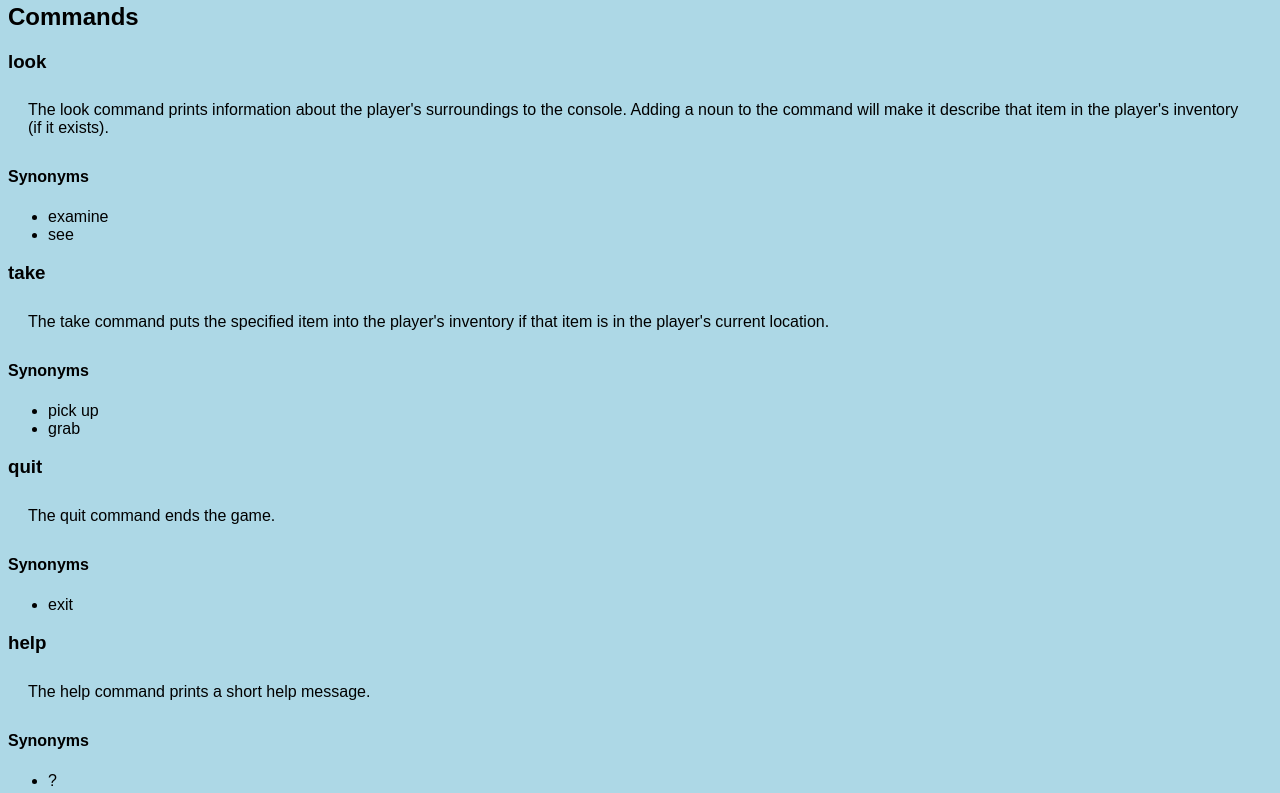
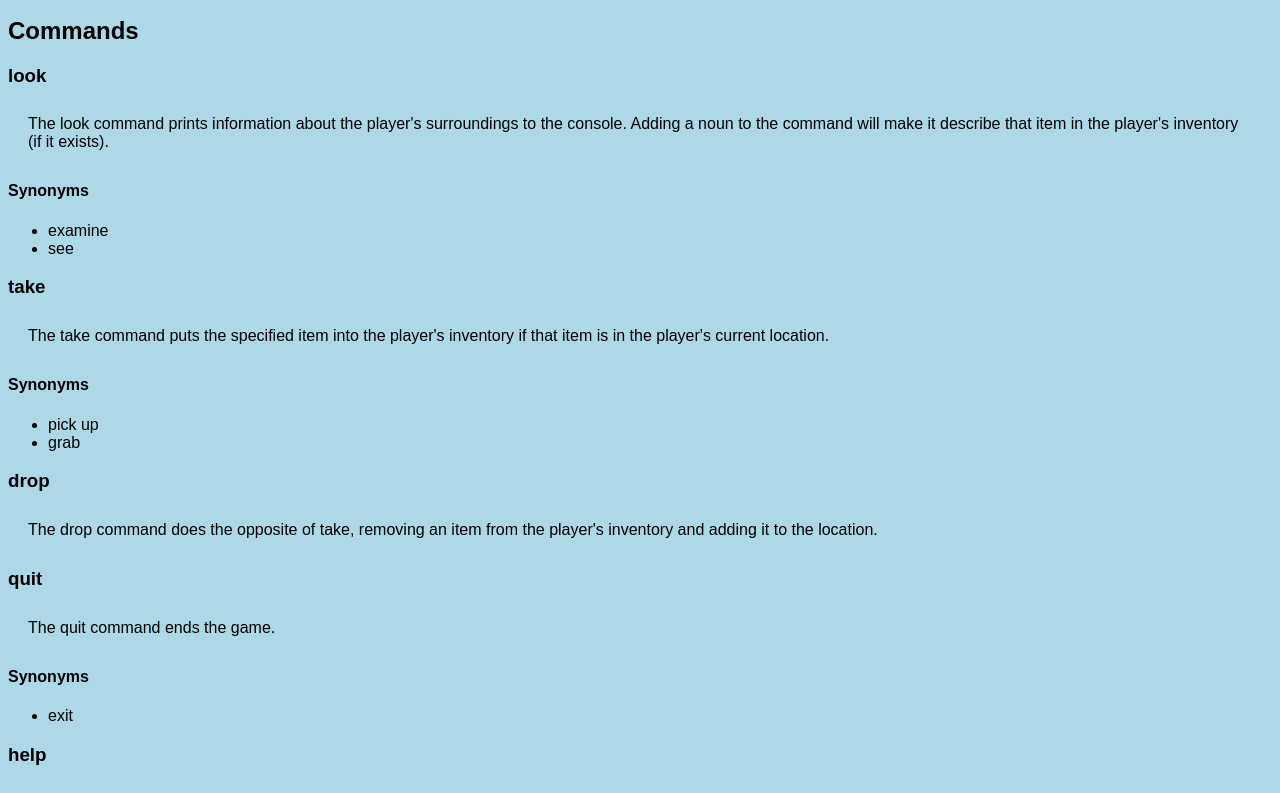
Before and after one commit to allanburleson/python-adventure-game, a plain HTML site: page docs/doc-files/how-to-play.html in a window 1280 px wide. Shown: the part 633-1426 px from the top of the page. Drawn offline with Linux system fonts and the light colour scheme.

Commit message:
Add command to docs

```diff
--- a/docs/doc-files/how-to-play.html
+++ b/docs/doc-files/how-to-play.html
@@ -115,6 +115,8 @@
                         <li>pick up</li>
                         <li>grab</li>
                     </ul>
+            <h3>drop</h3>
+                <p>The drop command does the opposite of take, removing an item from the player's inventory and adding it to the location.</p>
             <h3>quit</h3>
                 <p>The quit command ends the game.</p>
                 <h4>Synonyms</h4>
```
